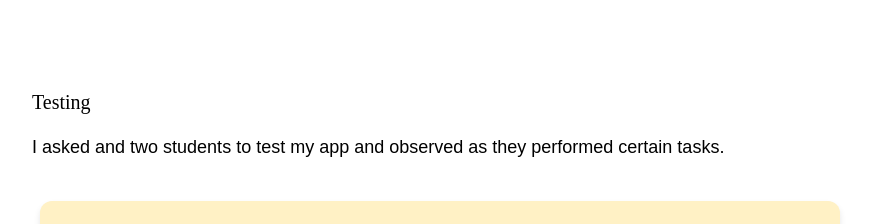
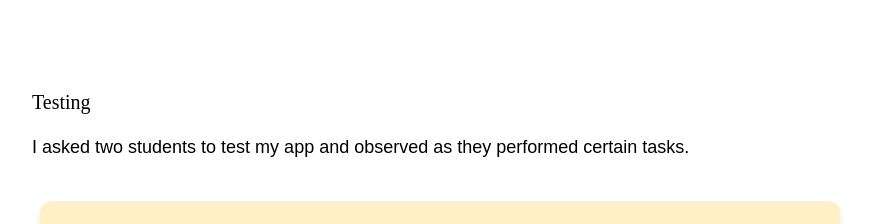
Before and after one commit to vypng/vypng.github.io, a React (Create React App) app: page /furfamily in a window 1280 px wide. Shown: the part 5820-6044 px from the top of the page, without its empty margins (200-1071 px from the left). Built offline with nearby package versions, Linux system fonts and the light colour scheme; a web font is replaced by a local one.

Commit message:
spelling

```diff
--- a/src/pages/FurFamily.js
+++ b/src/pages/FurFamily.js
@@ -337,7 +337,7 @@ const FurFamily = () => {
                 </div>
 
                 <h5 className="left-align-details" style={{fontFamily: "Metropolis-Bold", marginTop: "130px"}}>Testing</h5>
-                <div>I asked and two students to test my app and observed as they performed certain tasks.
+                <div>I asked two students to test my app and observed as they performed certain tasks.
                 </div>
 
                 <div className="yellow-box">
```
Also changed, not shown: 7 other files (tests, documents, lock files or other folders).
